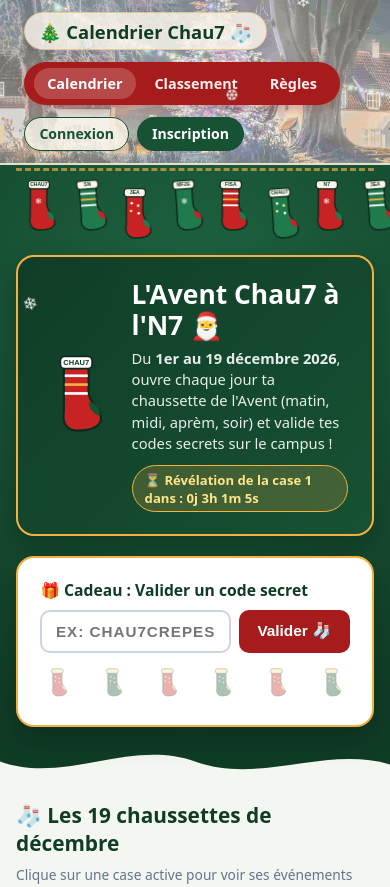
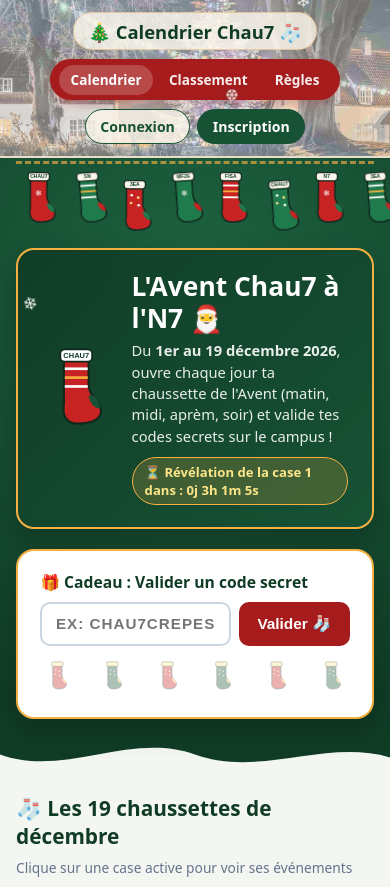
Before and after one commit to WebyPanda/Calendrier-de-l-avent-Chau7, a plain HTML site: page html/accueil.html in a window 390 px wide. Shown: the top 887 px of the page. Drawn offline with nearby package versions, Linux system fonts and the light colour scheme; no server answers.

Commit message:
Barre du haut BIEN CENTREE

```diff
--- a/css/style.css
+++ b/css/style.css
@@ -1247,3 +1247,27 @@ footer {
         gap: 0.15rem;
     }
 }
+
+@media (max-width: 768px) {
+    nav {
+        flex-direction: column;
+        justify-content: center;
+        align-items: center;
+        padding: 0.75rem 0.75rem;
+        gap: 0.55rem;
+    }
+
+    .nav-pill-menu,
+    .nav-right,
+    .guest-links,
+    .user-pill {
+        justify-content: center;
+        flex-wrap: wrap;
+        text-align: center;
+    }
+
+    .nav-pill-menu a {
+        padding: 0.35rem 0.7rem;
+        font-size: 0.85rem;
+    }
+}
--- a/js/calendar.js
+++ b/js/calendar.js
@@ -2,7 +2,7 @@ const supabaseCal = window.supabaseClient;
 
 // ⚠️ Permet d'activer uniquement le Jour 1 dès aujourd'hui pour visualiser le rendu débloqué.
 // Passe cette variable à `null` une fois les tests terminés pour n'utiliser que la règle J-7.
-const PREVIEW_ACTIVE_DAY = 1;
+const PREVIEW_ACTIVE_DAY = null;
 
 const SLOT_ORDER = { matin: 1, midi: 2, aprem: 3, soir: 4 };
 const SLOT_LABELS = {
```
